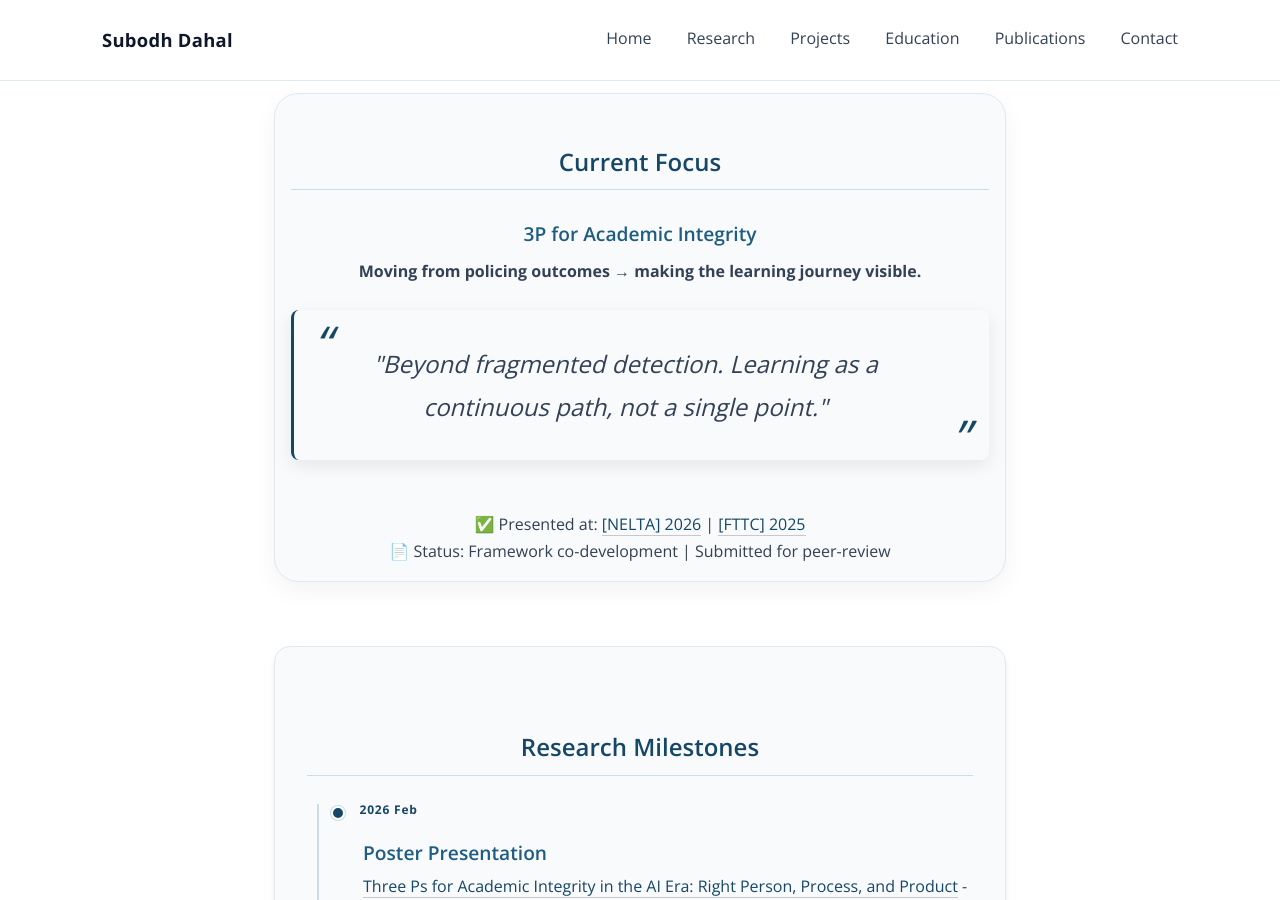
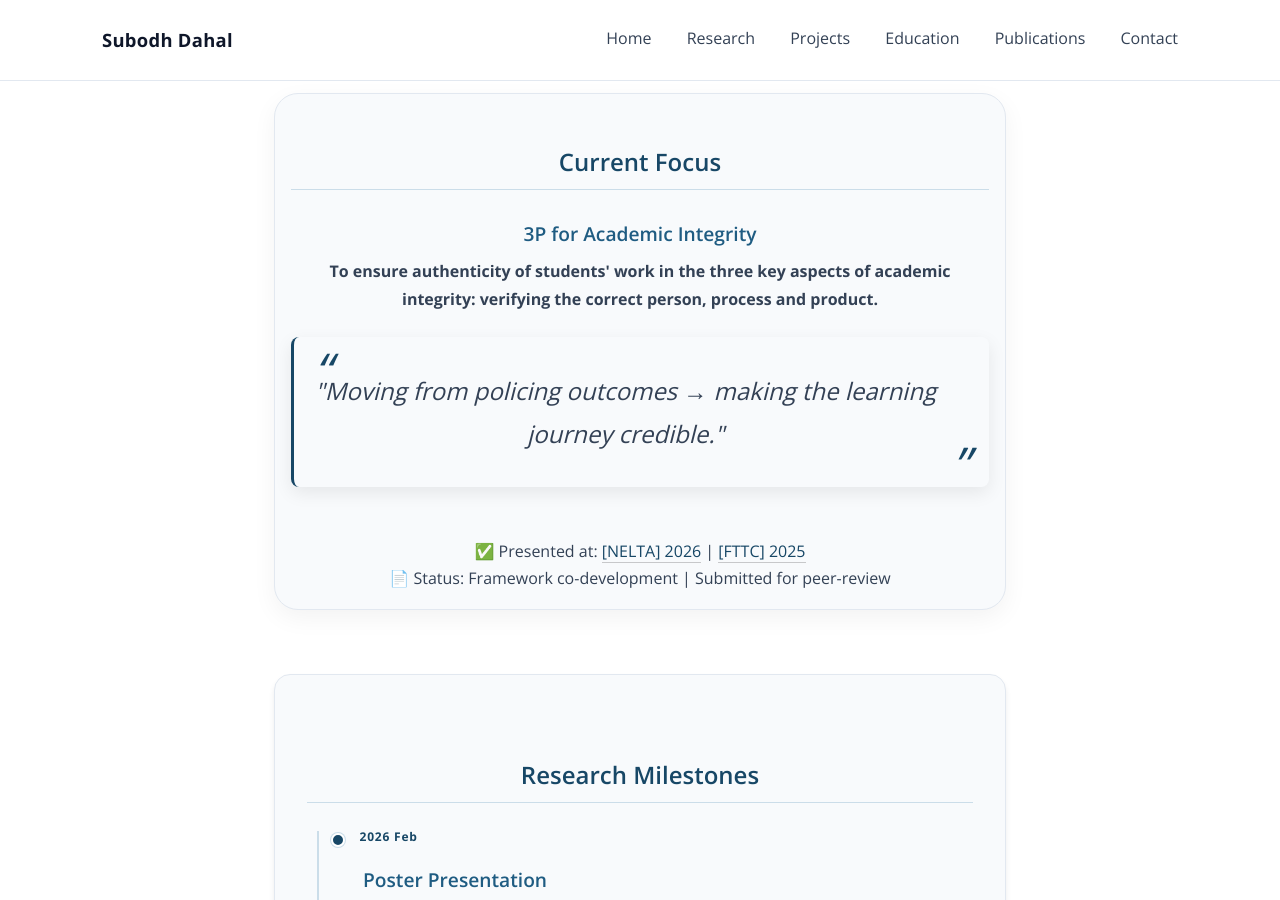
Before and after one commit to dahalsubodh/dahalsubodh.github.io, a Jekyll site: the page built from index.md, in a window 1280 px wide and 900 px high, scrolled down 620 px. Built offline with Jekyll 4.4.1, drawn with Linux system fonts in a browser that asks for light colours.

Commit message:
Update index.md

```diff
--- a/index.md
+++ b/index.md
@@ -7,9 +7,9 @@ title: Home
 <section class="mission">
   <h2>Current Focus</h2>
    <h3>3P for Academic Integrity</h3>
-<strong>Moving from policing outcomes → making the learning journey visible.<br> </strong>
+<strong>To ensure authenticity of students' work in the three key aspects of academic integrity: verifying the correct person, process and product.<br> </strong>
 <blockquote>
-  "Beyond fragmented detection. Learning as a continuous path, not a single point."
+  "Moving from policing outcomes → making the learning journey credible."
 </blockquote> <br>
 ✅ Presented at: <a href = "https://www.nelta.org.np/conference/30">[NELTA] 2026</a> | <a href ="https://builder.guidebook.com/g/#/guides/fttc2025/schedule/sessions/31735290?scheduleDayPosition=2025-10-24&scheduleIndexInDayPosition=39">[FTTC] 2025</a> <br>
 📄 Status: Framework co-development | Submitted for peer-review <br>
```
